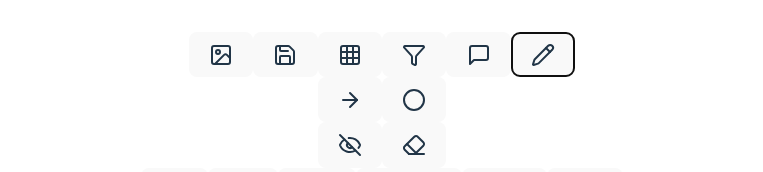
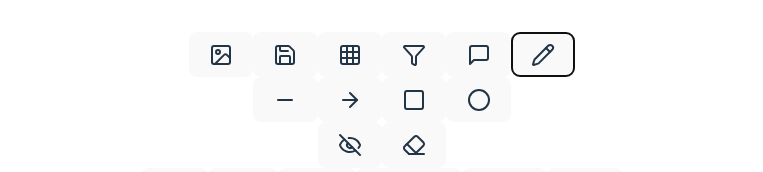
Before and after one commit to YulkonFU/React-Tailwind, a React (Vite) app: page / in a window 1280 px wide. Both pictures are taken after a click on the button 800 px from the left and 54 px from the top of the page. Shown: the top 172 px of the page, without its empty margins (258-1021 px from the left). Built offline with nearby package versions, Linux system fonts and the light colour scheme.

Commit message:
Add line and rec

```diff
--- a/src/components/DrawingToolbar.jsx
+++ b/src/components/DrawingToolbar.jsx
@@ -1,33 +1,73 @@
-import { ArrowRight, Circle, Eraser, Eye, EyeOff } from 'lucide-react';
-import PropTypes from 'prop-types';
+import {
+  ArrowRight,
+  Circle,
+  Square,
+  Minus,
+  Eraser,
+  Eye,
+  EyeOff,
+} from "lucide-react";
+import PropTypes from "prop-types";
 
 const DrawingToolbar = ({
   currentTool,
   showOverlay,
   onToolSelect,
   onToggleOverlay,
-  onClear
+  onClear,
 }) => {
   return (
     <div
-    className="fixed left-1 top-1/2 -translate-y-1/2 bg-white/80 backdrop-blur-sm rounded-lg shadow-lg p-2"
-    style={{ zIndex: 1000 }}
+      className="fixed left-1 top-1/2 -translate-y-1/2 bg-white/80 backdrop-blur-sm rounded-lg shadow-lg p-2"
+      style={{ zIndex: 1000 }}
     >
       <div className="flex flex-col gap-2">
+        {/* 直线工具 */}
         <button
-          onClick={() => onToolSelect('arrow')}
+          onClick={() => onToolSelect("line")}
           className={`p-2 rounded-lg transition-colors ${
-            currentTool === 'arrow' ? 'bg-blue-500 text-white' : 'hover:bg-gray-200'
+            currentTool === "line"
+              ? "bg-blue-500 text-white"
+              : "hover:bg-gray-200"
+          }`}
+          title="直线工具"
+        >
+          <Minus className="w-5 h-5" />
+        </button>
+
+        {/* 箭头工具 */}
+        <button
+          onClick={() => onToolSelect("arrow")}
+          className={`p-2 rounded-lg transition-colors ${
+            currentTool === "arrow"
+              ? "bg-blue-500 text-white"
+              : "hover:bg-gray-200"
           }`}
           title="箭头工具"
         >
           <ArrowRight className="w-5 h-5" />
         </button>
 
+        {/* 矩形工具 */}
         <button
-          onClick={() => onToolSelect('circle')}
+          onClick={() => onToolSelect("rect")}
           className={`p-2 rounded-lg transition-colors ${
-            currentTool === 'circle' ? 'bg-blue-500 text-white' : 'hover:bg-gray-200'
+            currentTool === "rect"
+              ? "bg-blue-500 text-white"
+              : "hover:bg-gray-200"
+          }`}
+          title="矩形工具"
+        >
+          <Square className="w-5 h-5" />
+        </button>
+
+        {/* 圆形工具 */}
+        <button
+          onClick={() => onToolSelect("circle")}
+          className={`p-2 rounded-lg transition-colors ${
+            currentTool === "circle"
+              ? "bg-blue-500 text-white"
+              : "hover:bg-gray-200"
           }`}
           title="圆形工具"
         >
@@ -41,7 +81,11 @@ const DrawingToolbar = ({
           className="p-2 rounded-lg hover:bg-gray-200 transition-colors"
           title={showOverlay ? "隐藏标注" : "显示标注"}
         >
-          {showOverlay ? <EyeOff className="w-5 h-5" /> : <Eye className="w-5 h-5" />}
+          {showOverlay ? (
+            <EyeOff className="w-5 h-5" />
+          ) : (
+            <Eye className="w-5 h-5" />
+          )}
         </button>
 
         <button
--- a/src/components/OverlayCanvas.jsx
+++ b/src/components/OverlayCanvas.jsx
@@ -1,4 +1,10 @@
-import { useRef, useEffect, useState, forwardRef, useImperativeHandle } from "react";
+import {
+  useRef,
+  useEffect,
+  useState,
+  forwardRef,
+  useImperativeHandle,
+} from "react";
 
 /**
  * OverlayCanvas 提供在画布上绘制箭头、圆形等功能。
@@ -48,6 +54,23 @@ const OverlayCanvas = forwardRef(({ width, height, visible = true }, ref) => {
     setTool: (tool) => setCurrentTool(tool),
   }));
 
+  // 绘制直线
+  const drawLine = (start, end, ctx) => {
+    ctx.beginPath();
+    ctx.moveTo(start.x, start.y);
+    ctx.lineTo(end.x, end.y);
+    ctx.stroke();
+  };
+
+  // 绘制矩形
+  const drawRect = (start, end, ctx) => {
+    const width = end.x - start.x;
+    const height = end.y - start.y;
+    ctx.beginPath();
+    ctx.strokeRect(start.x, start.y, width, height);
+  };
+
+  // 绘制箭头
   const drawArrow = (start, end, ctx) => {
     const headlen = 10;
     const dx = end.x - start.x;
@@ -69,6 +92,7 @@ const OverlayCanvas = forwardRef(({ width, height, visible = true }, ref) => {
     ctx.stroke();
   };
 
+  // 绘制圆形
   const drawCircle = (start, end, ctx) => {
     const radius = Math.sqrt(
       Math.pow(end.x - start.x, 2) + Math.pow(end.y - start.y, 2)
@@ -83,10 +107,21 @@ const OverlayCanvas = forwardRef(({ width, height, visible = true }, ref) => {
     ctx.strokeStyle = "red";
     ctx.lineWidth = 2;
     const { tool, start, end } = shape;
-    if (tool === "arrow") {
-      drawArrow(start, end, ctx);
-    } else if (tool === "circle") {
-      drawCircle(start, end, ctx);
+    switch (tool) {
+      case "line":
+        drawLine(start, end, ctx);
+        break;
+      case "arrow":
+        drawArrow(start, end, ctx);
+        break;
+      case "rect":
+        drawRect(start, end, ctx);
+        break;
+      case "circle":
+        drawCircle(start, end, ctx);
+        break;
+      default:
+        break;
     }
   };
 
```
